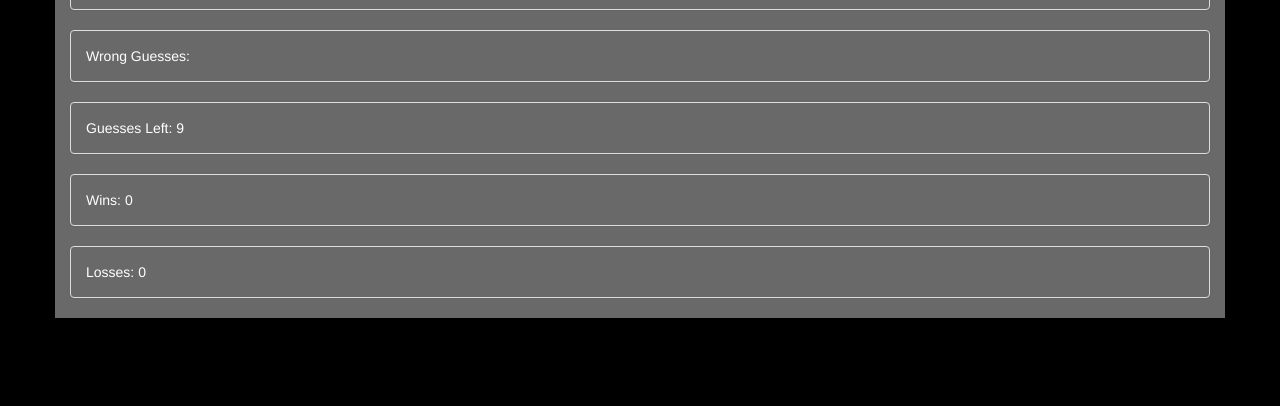
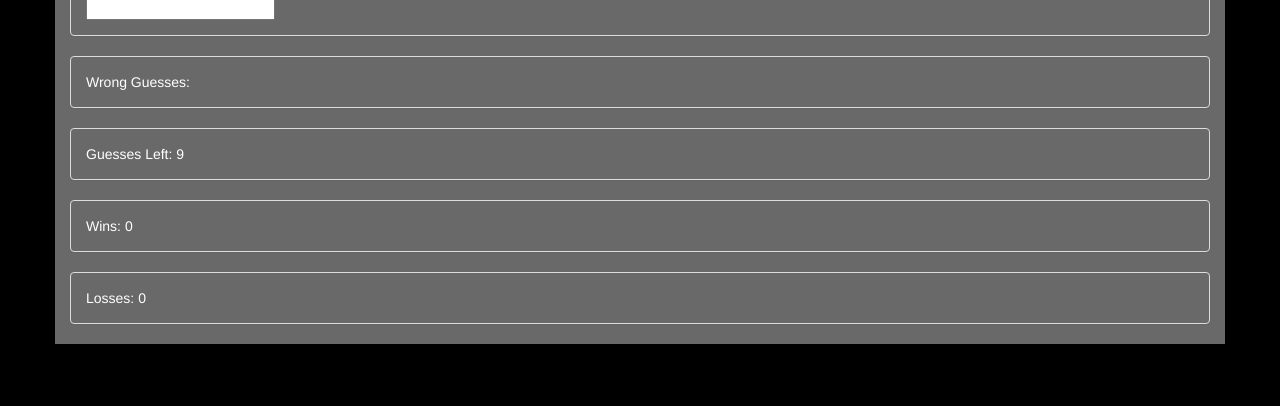
Before and after one commit to BillCarverDev/Hangman_Game, a plain HTML site: page index.html in a window 1280 px wide. Shown: the part 394-800 px from the top of the page. Drawn offline with nearby package versions, Linux system fonts and the light colour scheme.

Commit message:
added input field

```diff
--- a/index.html
+++ b/index.html
@@ -31,15 +31,16 @@
             </div>
             <div class="panel-body">
                 <h2 id="wordToGuess">_ _ _ _ _</h2>
-                <div id="buttons">
-                        <!-- <button type="button" onclick="myfunction()" id="A">A</button> -->
-                        <!-- <input type="button" id="idZ" value="Z" onclick="myfunction()" /> -->
-                        <!-- <button type="button" id="L">L</button>
+                <input type="text">
+                <!-- <div id="buttons">
+                        <button type="button" onclick="myfunction()" id="A">A</button>
+                        <input type="button" id="idZ" value="Z" onclick="myfunction()" />
+                        <button type="button" id="L">L</button>
                         <button type="button" id="O">O</button>
                         <button type="button" id="T">T</button>
                         <button type="button" id="I">I</button>
-                        <button type="button" id="E">E</button> -->
-                </div>
+                        <button type="button" id="E">E</button>
+                </div>                 -->
 
 
             </div>
```
